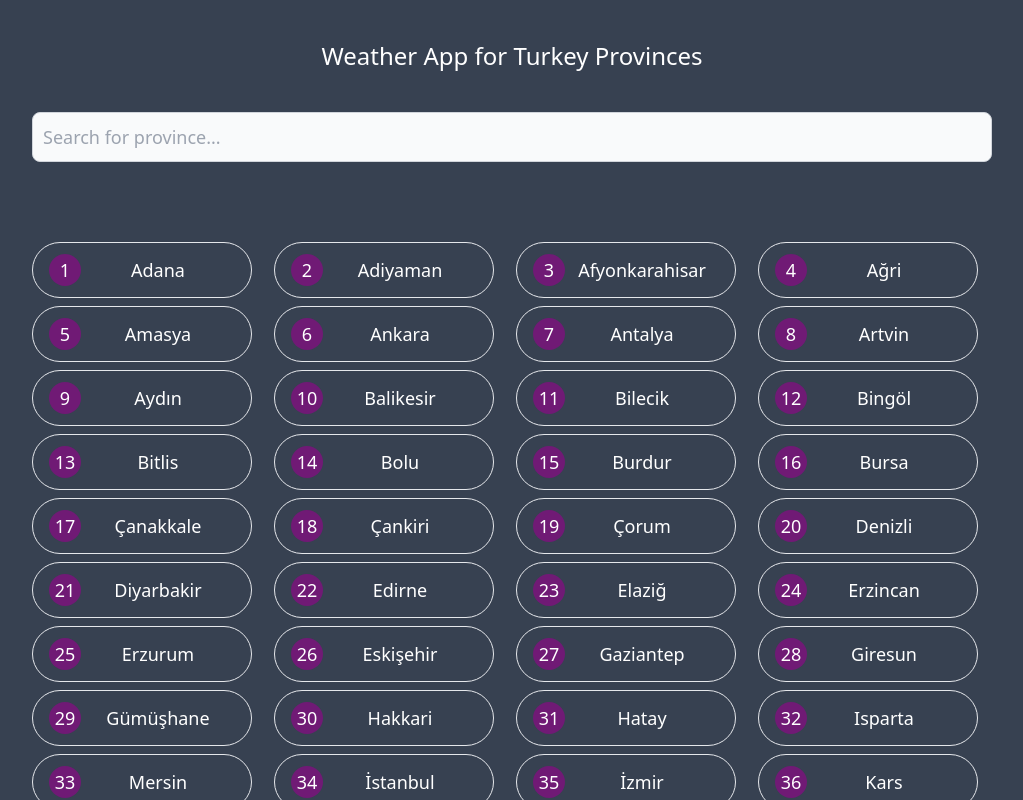
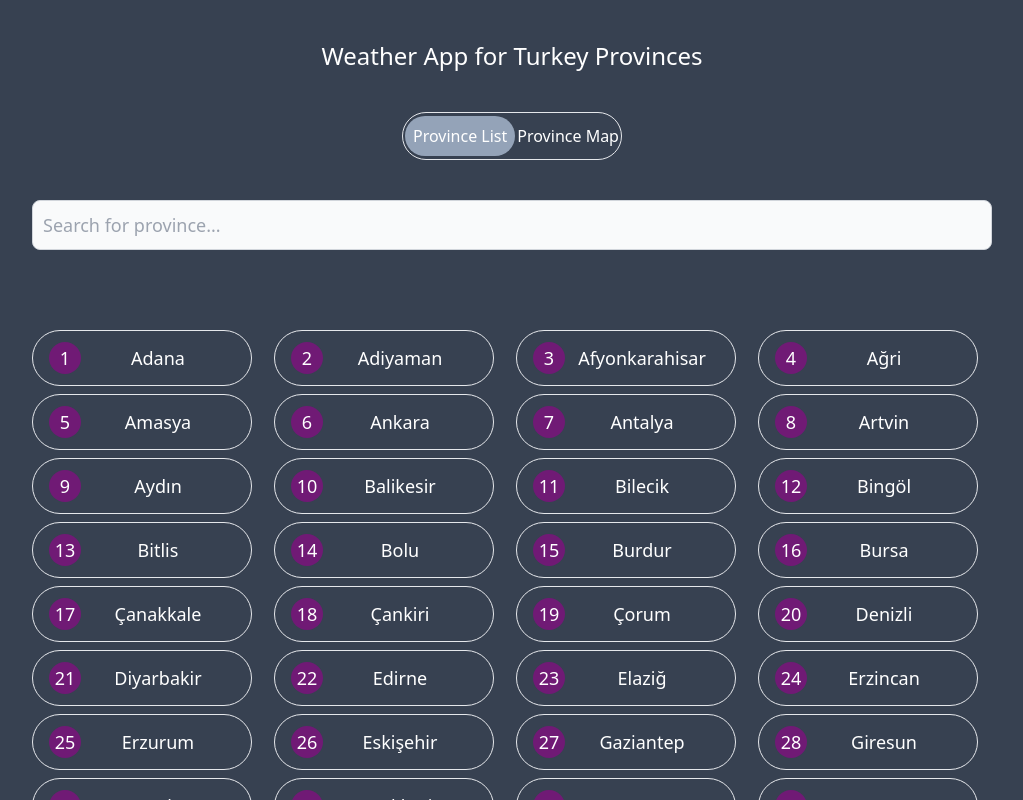
Before and after one commit to serkanisyapan/nextjs-weather-app, a Next.js app: page / in a window 1280 px wide. Shown: the top 800 px of the page, without its empty margins (128-1151 px from the left). Built offline with nearby package versions, Linux system fonts and the light colour scheme.

Commit message:
adds map and functionality to switch

```diff
--- a/package.json
+++ b/package.json
@@ -17,6 +17,7 @@
     "next": "13.1.6",
     "react": "18.2.0",
     "react-dom": "18.2.0",
+    "turkey-map-react": "^1.1.6",
     "typescript": "4.9.5"
   },
   "devDependencies": {
--- a/src/components/ProvinceList.tsx
+++ b/src/components/ProvinceList.tsx
@@ -8,6 +8,8 @@ export const ProvincesList = () => {
     return provinceName.includes(searchProvinces.toLowerCase());
   });
 
+  const filteredProvincesLength = filteredProvinces.length;
+
   return (
     <>
       <input
@@ -16,6 +18,7 @@ export const ProvincesList = () => {
         onChange={(event) => setSearchProvince(event.target.value)}
         className="m-auto bg-gray-50 mb-20 border border-gray-300 text-gray-900 text-lg rounded-lg focus:ring-blue-500 focus:border-blue-500 block w-full p-2.5 dark:bg-gray-700 dark:border-gray-600 dark:placeholder-gray-400 dark:text-white dark:focus:ring-blue-500 dark:focus:border-blue-500"
       />
+      {filteredProvincesLength !== 0 ? (
         <ul className="grid grid-cols-4 gap-2 text-white">
           {filteredProvinces.map((province) => (
             <li className="border rounded-full w-[220px] h-14 text-lg p-2 px-4 flex justify-center items-center hover:bg-slate-500 cursor-pointer">
@@ -26,6 +29,11 @@ export const ProvincesList = () => {
             </li>
           ))}
         </ul>
+      ) : (
+        <div className="text-white text-center bg-red-500 text-2xl p-5 rounded-md">
+          There are no provinces. Try to search for other provinces.
+        </div>
+      )}
     </>
   );
 };
--- /dev/null
+++ b/src/components/ProvinceMap.tsx
@@ -0,0 +1,10 @@
+import TurkeyMap from "turkey-map-react";
+
+export const ProvinceMap = () => {
+  return (
+    <TurkeyMap
+      customStyle={{ idleColor: "#969090", hoverColor: "#f0ecec" }}
+      showTooltip={true}
+    />
+  );
+};
--- /dev/null
+++ b/src/components/ProvinceType.tsx
@@ -0,0 +1,24 @@
+interface Props {
+  showProvinces: string;
+  handleProvince: (provinceType: string) => void;
+}
+
+export const ProvinceType = ({ handleProvince, showProvinces }: Props) => {
+  const provinceTypeStyle = "rounded-full bg-slate-400 p-2";
+  return (
+    <div className="border text-white m-auto flex justify-evenly items-center rounded-full w-[220px] h-12 cursor-pointer mb-10">
+      <span
+        className={`${showProvinces === "province-list" && provinceTypeStyle}`}
+        onClick={() => handleProvince("province-list")}
+      >
+        Province List
+      </span>
+      <span
+        className={`${showProvinces === "province-map" && provinceTypeStyle}`}
+        onClick={() => handleProvince("province-map")}
+      >
+        Province Map
+      </span>
+    </div>
+  );
+};
--- a/src/pages/index.tsx
+++ b/src/pages/index.tsx
@@ -1,12 +1,26 @@
 import { ProvincesList } from "@/components/ProvinceList";
+import { ProvinceType } from "@/components/ProvinceType";
+import { ProvinceMap } from "@/components/ProvinceMap";
+import { useState } from "react";
 
 export default function Home() {
+  const [showProvinces, setShowProvince] = useState<string>("province-list");
+
+  const handleProvince = (provinceType: string) => {
+    setShowProvince(provinceType);
+  };
+
   return (
     <main className="w-3/4 m-auto">
       <h1 className="text-2xl text-center mb-10 mt-10 text-white">
         Weather App for Turkey Provinces
       </h1>
-      <ProvincesList />
+      <ProvinceType
+        handleProvince={handleProvince}
+        showProvinces={showProvinces}
+      />
+      {showProvinces === "province-list" && <ProvincesList />}
+      {showProvinces === "province-map" && <ProvinceMap />}
     </main>
   );
 }
```
Also changed, not shown: 2 other files (tests, documents, lock files or other folders). Lines whose indentation alone changed are shown as unchanged.
